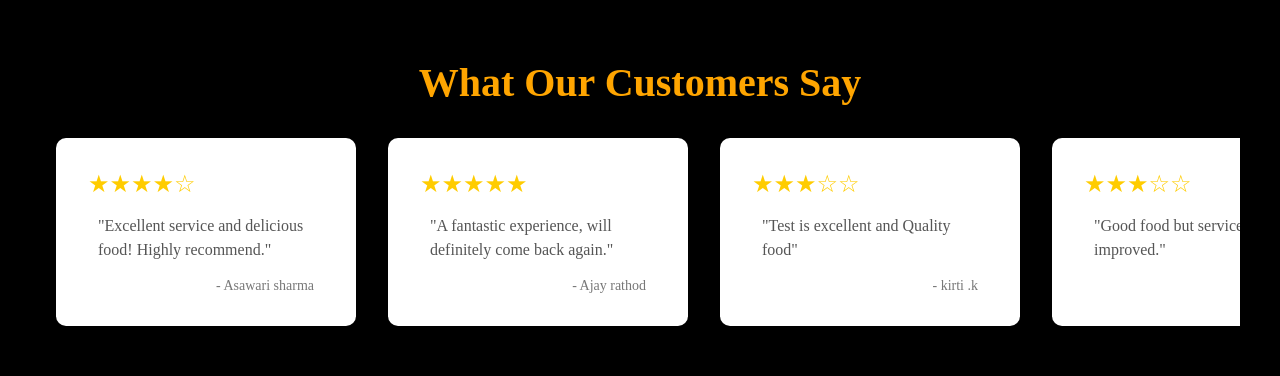
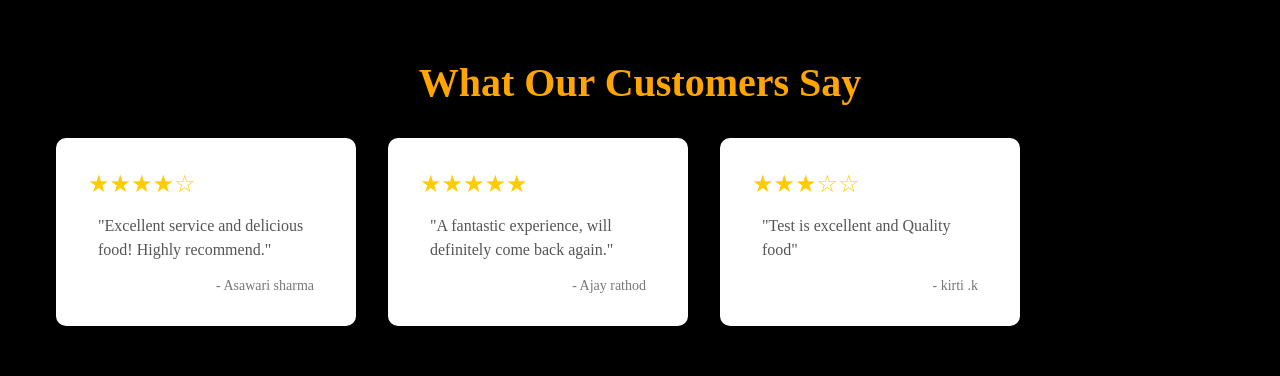
Before and after one commit to AnjaliAlagi-github/Restaurant-page, a plain HTML site: page index.html in a window 1280 px wide. Shown: the part 3240-3616 px from the top of the page. Drawn offline with nearby package versions, Linux system fonts and the light colour scheme.

Commit message:
Update index.html

```diff
--- a/index.html
+++ b/index.html
@@ -302,13 +302,7 @@
                             <p class="review-card__text">"Test is excellent and Quality food"</p>
                             <p class="review-card__author">- kirti .k</p>
                         </div>
-                        <div class="review-card">
-                          <div class="review-card__rating">
-                              ★★★☆☆
-                          </div>
-                          <p class="review-card__text">"Good food but service could be improved."</p>
-                          <p class="review-card__author">- varun</p>
-                      </div>
+
                     </div>
                 </div>
             </div>
```
